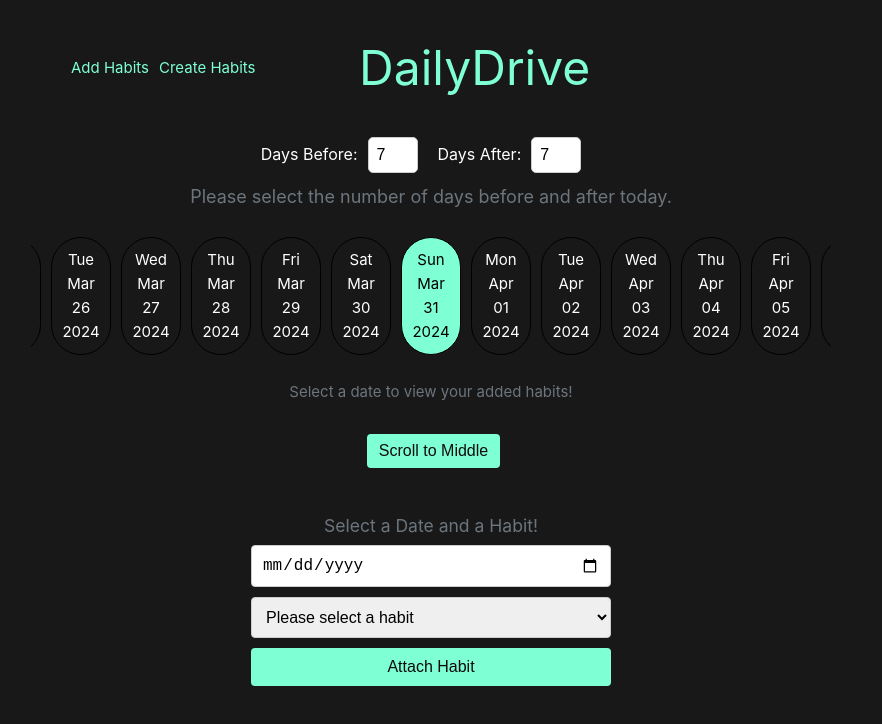
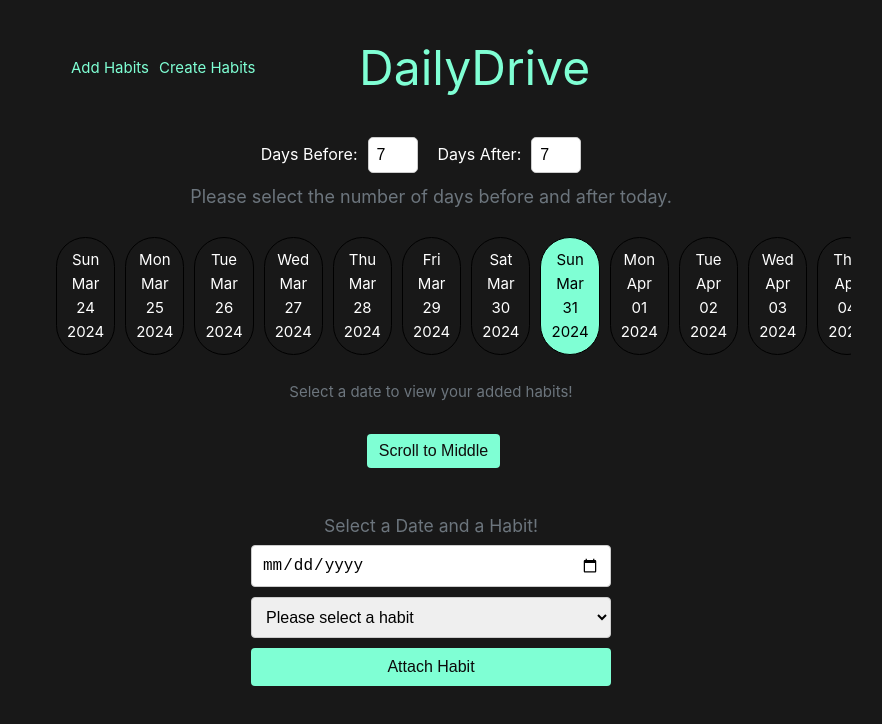
Before and after one commit to henriits/habit_tracker_vue, a Vue app in the folder habit-tracker/: page / in a window 1280 px wide. Shown: the top 724 px of the page, without its empty margins (209-1091 px from the left). Built offline with nearby package versions, Linux system fonts and the light colour scheme.

Commit message:
fix scroll container not showing all days before

```diff
--- a/habit-tracker/src/components/DatesView.vue
+++ b/habit-tracker/src/components/DatesView.vue
@@ -88,12 +88,12 @@ const handleDateClick = (date) => {
   const formattedDate = formatDate(new Date(date));
   router.push({ name: "dateDetails", params: { date: formattedDate } });
 };
-
 const scrollToMiddle = () => {
-  const container = scrollContainer.value;
-  if (container) {
-    const middlePosition = container.scrollWidth / 2 - container.clientWidth / 2;
-    container.scrollLeft = middlePosition;
+  const dateDivContainer = scrollContainer.value.querySelector(".date-div-container");
+  if (dateDivContainer) {
+    const middlePosition =
+      dateDivContainer.scrollWidth / 2 - dateDivContainer.clientWidth / 2;
+    dateDivContainer.scrollLeft = middlePosition;
   }
 };
 
@@ -158,10 +158,11 @@ p {
 }
 
 .date-div-container {
-  display: inline-block;
-  flex-wrap: wrap;
-  width: max-content;
+  display: flex;
+  flex-wrap: nowrap;
+  width: 100%;
   margin: 20px;
+  overflow-x: auto;
 }
 
 .date-div {
@@ -181,7 +182,6 @@ p {
   background-color: #f0f0f042;
 }
 
-.scroll-container,
 .date-container,
 .scroll-button-position {
   direction: ltr;
```
